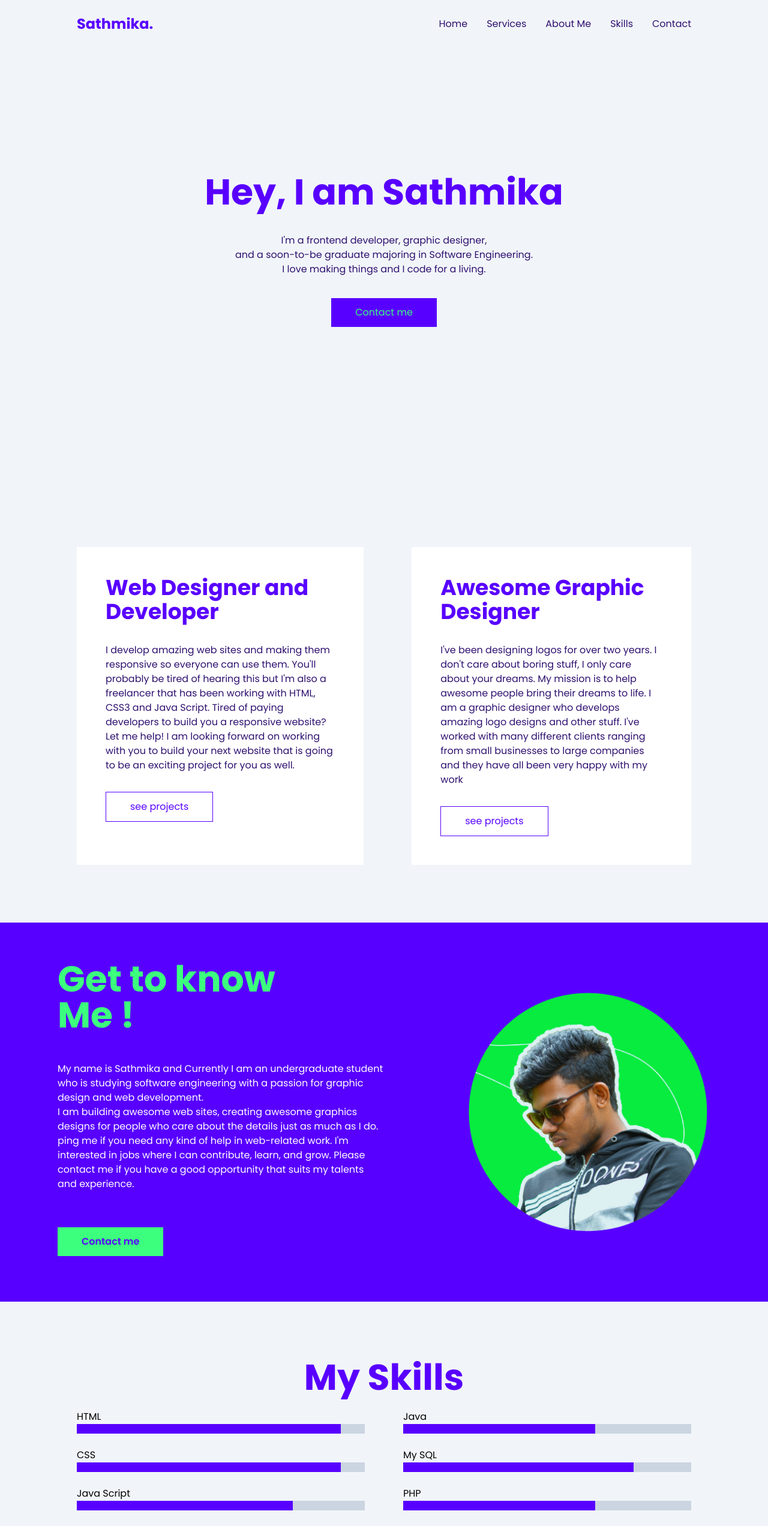
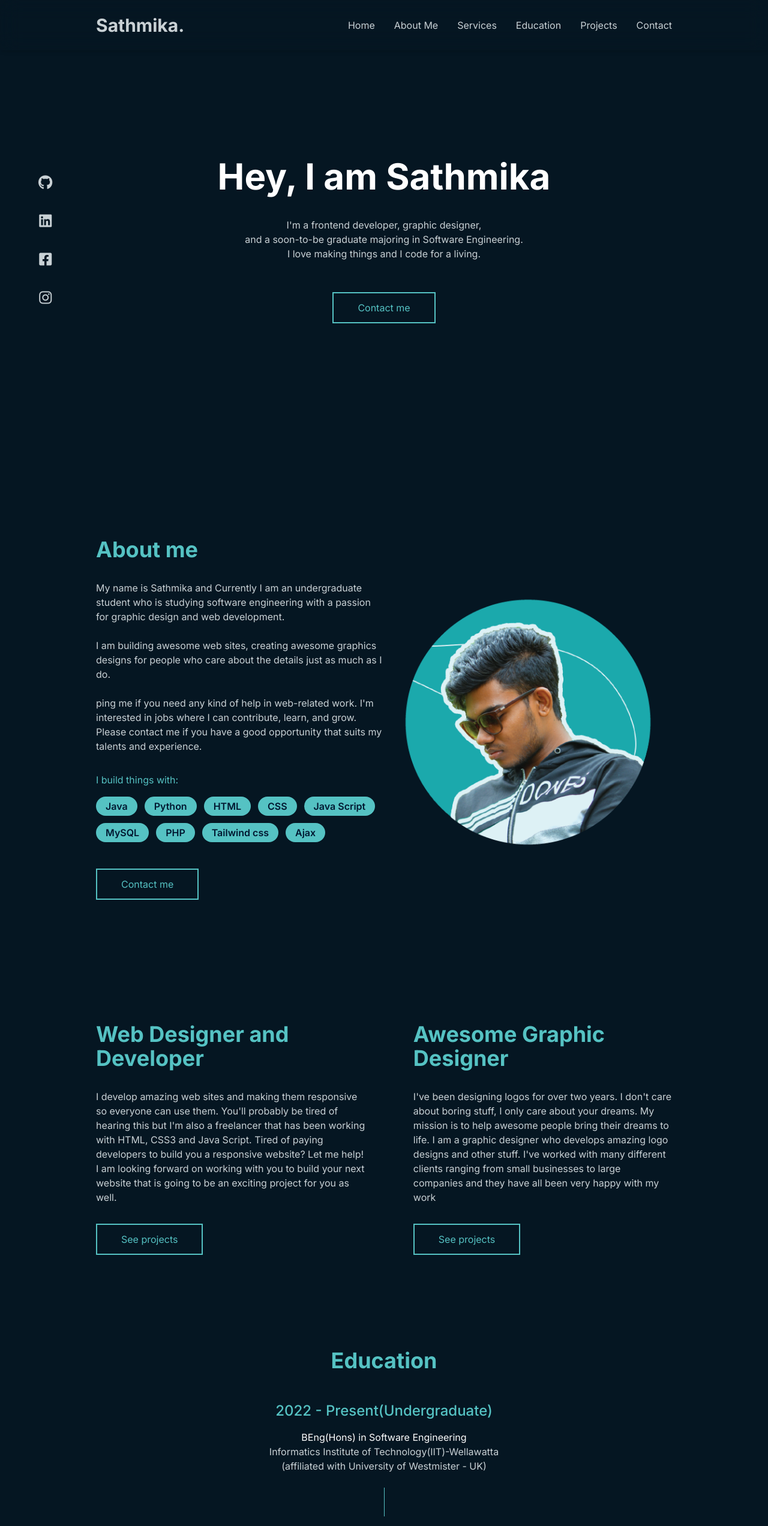
Before and after one commit to Sathmikasenadheera01/Sathmika-personal, a website: page index.html in a window 1280 px wide. Shown: the top 2544 px of the page at 60% size. Drawn offline with nearby package versions, Linux system fonts and the light colour scheme; some packages are replaced by stand-ins of ours; a script that the page names is missing.

Commit message:
update colors and add new education section

```diff
--- a/index.html
+++ b/index.html
@@ -5,8 +5,11 @@
     <meta name="viewport" content="width=device-width, initial-scale=1.0" />
     <link href="/dist/output.css" rel="stylesheet" />
 
-    <link rel="preconnect" href="https://fonts.googleapis.com" />
-    <link rel="preconnect" href="https://fonts.gstatic.com" crossorigin />
+    <link rel="shortcut icon" href="favicon.png" type="image/x-icon">
+
+    <!-- font aweosome cdn -->
+    <link rel="stylesheet" href="https://cdnjs.cloudflare.com/ajax/libs/font-awesome/6.2.0/css/all.min.css" integrity="sha512-xh6O/CkQoPOWDdYTDqeRdPCVd1SpvCA9XXcUnZS2FmJNp1coAFzvtCN9BmamE+4aHK8yyUHUSCcJHgXloTyT2A==" crossorigin="anonymous" referrerpolicy="no-referrer" />
+
     <link
       href="https://fonts.googleapis.com/css2?family=Poppins:wght@400;600;700;800&display=swap"
       rel="stylesheet"
@@ -17,203 +20,249 @@
     <!-- title -->
     <title>Sathmika - personal portfolio</title>
   </head>
-  <body class="bg-slate-100 font-main leading-normal">
+
+
+  <body class="bg-dark-blue font-main leading-normal">
     <!-- navbar -->
-    <header class="py-6 px-12 md:px-24 lg:px-32">
-      <nav class="flex justify-between items-center">
-        <h2 class="font-bold text-primary text-xl md:text-2xl">Sathmika.</h2>
-        <ul
-          class="hidden md:flex space-x-8 cursor-pointer text-dark-primary font-medium"
-        >
-          <li>Home</li>
-          <li>Services</li>
-          <li>About Me</li>
-          <li>Skills</li>
-          <li>Contact</li>
+
+    <!-- social icons fixed -->
+    <div class="z-40 hidden md:left-16 2xl:left-32 fixed inset-y-0 md:flex justify-center items-center flex-col gap-10">
+
+      <a href="https://github.com/Sathmikasenadheera01">
+      <i class="fa-brands fa-github fa-xl text-primary-grey hover:scale-125 hover:text-secondary hover:cursor-pointer duration-200"></i>
+      </a>
+
+      <a href="https://www.linkedin.com/in/kulunu-sathmika-6283b620a/">
+        <i class="fa-brands fa-linkedin fa-xl text-primary-grey hover:scale-125 hover:text-secondary hover:cursor-pointer duration-200"></i>
+      </a>
+
+      <a href="https://www.facebook.com/profile.php?id=100007397115830">
+        <i class="fa-brands fa-square-facebook fa-xl text-primary-grey hover:scale-125 hover:text-secondary hover:cursor-pointer duration-200"></i>
+      </a>
+
+      <a href="https://www.instagram.com/_sathmika01._/">
+        <i class="fa-brands fa-instagram fa-xl text-primary-grey hover:scale-125 hover:text-secondary hover:cursor-pointer duration-200"></i>
+      </a>
+
+
+
+    </div>
+
+    <!-- main container -->
+
+  <div class="px-12 md:px-24 lg:px-32 xl:px-40 2xl:px-64">
+    <nav class="flex justify-between items-center shadow-md fixed inset-x-0 px-12 py-6 md:px-24 lg:px-40 2xl:px-64 2xl:py-12 backdrop-blur-lg z-30">
+      <div>
+        <h2 class="font-bold text-primary-grey text-3xl 2xl:text-4xl">Sathmika.</h2>
+      </div>
+      <div class="hidden md:block">
+        <ul class=" flex gap-8 text-primary-grey 2xl:text-2xl">
+          <li class="hover:scale-110 hover:text-dark-primary duration-200 ease-in-out"><a href="">Home</a></li>
+          <li class="hover:scale-110 hover:text-dark-primary duration-200 ease-in-out"><a href="#aboutme">About Me</a></li>
+          <li class="hover:scale-110 hover:text-dark-primary duration-200 ease-in-out"><a href="#services">Services</a></li>
+          <li class="hover:scale-110 hover:text-dark-primary duration-200 ease-in-out"><a href="#education">Education</a></li>
+          <li class="hover:scale-110 hover:text-dark-primary duration-200 ease-in-out"><a href="#projects">Projects</a></li>
+          <li class="hover:scale-110 hover:text-dark-primary duration-200 ease-in-out"><a href="#contact">Contact</a></li>
         </ul>
-        <!-- icon -->
-        <svg
-          xmlns="http://www.w3.org/2000/svg"
-          class="h-6 w-6 md:hidden"
-          viewBox="0 0 20 20"
-          fill="currentColor"
-        >
-          <path
-            fill-rule="evenodd"
-            d="M3 5a1 1 0 011-1h12a1 1 0 110 2H4a1 1 0 01-1-1zM3 10a1 1 0 011-1h12a1 1 0 110 2H4a1 1 0 01-1-1zM9 15a1 1 0 011-1h6a1 1 0 110 2h-6a1 1 0 01-1-1z"
-            clip-rule="evenodd"
-          />
-        </svg>
-      </nav>
-    </header>
+      </div>
+      <div class="md:hidden">
+        <i class="fa-solid fa-bars fa-2xl text-white"></i>
+      </div>
+
+    </nav>
+
+    <!-- <div class="flex justify-center items-start text-center z-40 py-16 absolute top-24 w-full mx-auto left-0 bg-dark-blue h-full">
+      <ul class="flex gap-8 flex-col text-primary-grey 2xl:text-2xl">
+        <li class="hover:scale-110 hover:text-dark-primary duration-200 ease-in-out text-xl"><a href="">Home</a></li>
+        <li class="hover:scale-110 hover:text-dark-primary duration-200 ease-in-out text-xl"><a href="#aboutme">About Me</a></li>
+        <li class="hover:scale-110 hover:text-dark-primary duration-200 ease-in-out text-xl"><a href="#services">Services</a></li>
+        <li class="hover:scale-110 hover:text-dark-primary duration-200 ease-in-out text-xl"><a href="#education">Education</a></li>
+        <li class="hover:scale-110 hover:text-dark-primary duration-200 ease-in-out text-xl"><a href="#projects">Projects</a></li>
+        <li class="hover:scale-110 hover:text-dark-primary duration-200 ease-in-out text-xl"><a href="#contact">Contact</a></li>
+      </ul>
+    </div> -->
 
     <!-- main section -->
     <section
-      class="flex flex-col gap-6 justify-center h-screen items-center text-center px-12 -mt-16 md:px-24 lg:px-32"
+      class="flex flex-col gap-6 mb-12 lg:mb-24 justify-center  items-center h-screen text-center"
       data-aos="fade-up"
     >
       <h1
-        class="font-bold text-primary text-6xl leading-[4.5rem] md:leading-normal"
+        class="font-bold text-white text-6xl 2xl:text-8xl leading-[4.5rem] md:leading-normal"
       >
         Hey, I am Sathmika
       </h1>
-      <p class="text-dark-primary">
+      <p class="text-primary-grey 2xl:text-2xl mb-4">
         I'm a frontend developer, graphic designer, <br />
         and a soon-to-be graduate majoring in Software Engineering. <br />
         I love making things and I code for a living.
       </p>
-      <button class="bg-primary text-secondary py-3 px-10 my-3 hover:scale-110 duration-200">
+      <button class="2xl:text-2xl 2xl:py-6 2xl:px-16 2xl:my-6 bg-transparent text-secondary py-3 px-10 my-3 hover:scale-110 duration-200 border-2 border-secondary">
         <a href="#contact">Contact me</a>
       </button>
     </section>
 
-    <!-- services section -->
-    <div
-      class="flex flex-col lg:flex-row text-center lg:text-left my-24 gap-20 px-12 md:px-24 lg:px-32"
-    >
-      <div class="bg-white p-12" data-aos="fade-up">
-        <h1 class="font-bold text-primary text-4xl">
-          Web Designer and Developer
-        </h1>
-        <p class="my-8 text-dark-primary">
-          I develop amazing web sites and making them responsive so everyone can
-          use them. You'll probably be tired of hearing this but I'm also a
-          freelancer that has been working with HTML, CSS3 and Java Script.
-          Tired of paying developers to build you a responsive website? Let me
-          help! I am looking forward on working with you to build your next
-          website that is going to be an exciting project for you as well.
-        </p>
-        <button
-          class="bg-transparent border-primary border-solid border py-3 px-10 text-primary hover:scale-110 duration-200"
-        >
-          see projects
-        </button>
-      </div>
 
-      <div class="bg-white p-12" data-aos="fade-up">
-        <h1 class="font-bold text-primary text-4xl">
-          Awesome Graphic Designer
-        </h1>
-        <p class="my-8 text-dark-primary">
-          I've been designing logos for over two years. I don't care about
-          boring stuff, I only care about your dreams. My mission is to help
-          awesome people bring their dreams to life. I am a graphic designer who
-          develops amazing logo designs and other stuff. I've worked with many
-          different clients ranging from small businesses to large companies and
-          they have all been very happy with my work
-        </p>
-        <button
-          class="bg-transparent border-primary border-solid border py-3 px-10 text-primary hover:scale-110 duration-200"
-        >
-          see projects
-        </button>
-      </div>
-    </div>
 
     <!-- about me -->
-    <div class="flex flex-col lg:flex-row items-center justify-between px-12 lg:px-24 py-12 lg:py-16 bg-primary text-center lg:text-left">
-      <div class="lg:w-1/2">
-        <h1 class="text-secondary text-5xl md:text-6xl font-bold" data-aos="fade-up">Get to know <br> Me !</h1>
-        <p class="text-white my-12 font-normal" data-aos="fade-up">
+    <div class="mb-12 lg:mb-48">
+    <div class="flex flex-col lg:flex-row items-center justify-between text-center lg:text-left">
+      <div class="flex-1">
+        <p class="text-secondary text-4xl 2xl:text-5xl font-bold" data-aos="fade-up" id="aboutme">About me</p>
+        <p class="text-primary-grey my-8 font-normal 2xl:text-2xl" data-aos="fade-up">
           My name is Sathmika and Currently I am an undergraduate student who is
           studying software engineering with a passion for graphic design and
-          web development. <br> I am building awesome web sites, creating awesome
+          web development. <br> <br> I am building awesome web sites, creating awesome
           graphics designs for people who care about the details just as much as
-          I do. <br> ping me if you need any kind of help in web-related work. I'm
+          I do. <br> <br> ping me if you need any kind of help in web-related work. I'm
           interested in jobs where I can contribute, learn, and grow. Please
           contact me if you have a good opportunity that suits my talents and
           experience.
         </p>
-        <button class="bg-secondary text-primary py-3 px-10 my-3 font-semibold" data-aos="fade-up">
-            <a href="#contact">Contact me</a>
-        </button>
-      </div>
-      <div class="lg:w-1/2 hidden lg:block">
-        <img src="propic-01.png" alt="" class="w-3/4 float-right">
-      </div>
-    </div>
+        <p class="text-secondary mb-4 font-normal 2xl:text-2xl">I build things with:</p>
+        <div class="flex gap-3 justify-center md:justify-start flex-wrap mb-8">
 
-    <!-- skills -->
-    <div class="px-12 md:px-24 lg:px-32 py-12 lg:py-24">
-        <h1 class="text-primary text-5xl md:text-6xl font-bold text-center" data-aos="fade-up">My Skills</h1>
-        <div class="flex flex-col md:flex-row md:gap-16 " data-aos="fade-up">
-
-            <div class="basis-1/2">
-                <p class="mt-6">HTML</p>
-                <div class="bg-slate-300 h-4 relative -z-10 w-full">
-                    <div class="w-11/12 absolute bg-primary h-4 z-10"></div>
-                </div>
-
-                <p class="mt-6">CSS</p>
-                <div class="bg-slate-300 h-4 relative -z-10 w-full">
-                    <div class="w-11/12 absolute bg-primary h-4 z-10"></div>
-                </div>
-
-                <p class="mt-6">Java Script</p>
-                <div class="bg-slate-300 h-4 relative -z-10 w-full">
-                    <div class="w-3/4 absolute bg-primary h-4 z-10"></div>
-                </div>
-
-                <p class="mt-6">Python</p>
-                <div class="bg-slate-300 h-4 relative -z-10 w-full">
-                    <div class="w-3/4 absolute bg-primary h-4 z-10"></div>
-                </div>
-
-            </div>
-
-            <div class="basis-1/2">
-                <p class="mt-6">Java</p>
-                <div class="bg-slate-300 h-4 relative -z-10 w-full">
-                    <div class="w-4/6 absolute bg-primary h-4 z-10"></div>
-                </div>
-
-                <p class="mt-6">My SQL</p>
-                <div class="bg-slate-300 h-4 relative -z-10 w-full">
-                    <div class="w-4/5 absolute bg-primary h-4 z-10"></div>
-                </div>
-
-                <p class="mt-6">PHP</p>
-                <div class="bg-slate-300 h-4 relative -z-10 w-full">
-                    <div class="w-2/3 absolute bg-primary h-4 z-10"></div>
-                </div>
-
-                <p class="mt-6">Graphic Design</p>
-                <div class="bg-slate-300 h-4 relative -z-10 w-full">
-                    <div class="w-11/12 absolute bg-primary h-4 z-10"></div>
-                </div>
-            </div>
+          <p class="py-1 px-4 rounded-full font-semibold bg-secondary text-primary w-fit">Java</p>
+          <p class="py-1 px-4 rounded-full font-semibold bg-secondary text-primary w-fit">Python</p>
+          <p class="py-1 px-4 rounded-full font-semibold bg-secondary text-primary w-fit">HTML</p>
+          <p class="py-1 px-4 rounded-full font-semibold bg-secondary text-primary w-fit">CSS</p>
+          <p class="py-1 px-4 rounded-full font-semibold bg-secondary text-primary w-fit">Java Script</p>
+          <p class="py-1 px-4 rounded-full font-semibold bg-secondary text-primary w-fit">MySQL</p>
+          <p class="py-1 px-4 rounded-full font-semibold bg-secondary text-primary w-fit">PHP</p>
+          <p class="py-1 px-4 rounded-full font-semibold bg-secondary text-primary w-fit">Tailwind css</p>
+          <p class="py-1 px-4 rounded-full font-semibold bg-secondary text-primary w-fit">Ajax</p>
 
         </div>
 
+        <button class="2xl:text-2xl 2xl:py-6 2xl:px-16 2xl:my-6 bg-transparent text-secondary py-3 px-10 my-3 hover:scale-110 duration-200 border-2 border-secondary">
+          <a href="#contact">Contact me</a>
+        </button>
+      </div>
+      <div class="hidden lg:block flex-1">
+        <img src="myimage2-04.png" class="ml-auto 2xl:w-full 2xl:h-full" alt="">
+      </div>
+    </div>
+  </div>
+
+
+    <!-- services section -->
+    <div class="flex flex-col lg:flex-row text-center lg:text-left my-24 gap-20 mb-12 lg:mb-24">
+
+      <div class="flex flex-col items-center md:items-start" data-aos="fade-up">
+          <h1 class="font-bold text-secondary text-4xl 2xl:text-5xl" id="services">
+            Web Designer and Developer
+          </h1>
+          <p class="my-8 text-primary-grey 2xl:text-2xl">
+            I develop amazing web sites and making them responsive so everyone can
+            use them. You'll probably be tired of hearing this but I'm also a
+            freelancer that has been working with HTML, CSS3 and Java Script.
+            Tired of paying developers to build you a responsive website? Let me
+            help! I am looking forward on working with you to build your next
+            website that is going to be an exciting project for you as well.
+          </p>
+          <button class="mt-auto 2xl:text-2xl 2xl:py-6 2xl:px-16 2xl:my-6 bg-transparent text-secondary py-3 px-10 my-3 hover:scale-110 duration-200 border-2 border-secondary">
+            <a href="#">See projects</a>
+          </button>
+      </div>
+
+      <div class="flex flex-col items-center md:items-start " data-aos="fade-up">
+          <h1 class="font-bold text-secondary text-4xl 2xl:text-5xl">
+            Awesome Graphic Designer
+          </h1>
+          <p class="my-8 text-primary-grey 2xl:text-2xl">
+            I've been designing logos for over two years. I don't care about
+            boring stuff, I only care about your dreams. My mission is to help
+            awesome people bring their dreams to life. I am a graphic designer who
+            develops amazing logo designs and other stuff. I've worked with many
+            different clients ranging from small businesses to large companies and
+            they have all been very happy with my work
+          </p>
+          <button class="mt-auto 2xl:text-2xl 2xl:py-6 2xl:px-16 2xl:my-6 bg-transparent text-secondary py-3 px-10 my-3 hover:scale-110 duration-200 border-2 border-secondary">
+          <a href="#">See projects</a>
+        </button>
     </div>
 
+    </div>
+
+    <!-- journey -->
+
+  <div class="mb-12 lg:mb-24 text-center" id="education">
+    <div class="flex justify-center items-center text-center">
+      <div>
+        <p class="text-secondary text-4xl 2xl:text-5xl font-bold my-12" data-aos="fade-up">Education</p>
+
+        <h3 class="font-medium text-secondary text-2xl mb-4" data-aos="fade-up">2022 - Present(Undergraduate)</h3>
+        <p class=" text-white" data-aos="fade-up">BEng(Hons) in Software Engineering</p>
+        <p class=" text-primary-grey" data-aos="fade-up">Informatics Institute of Technology(IIT)-Wellawatta <br> (affiliated with University of Westmister - UK)</p>
+
+        <div class="h-12 w-[1px] mx-auto bg-secondary my-6" data-aos="fade-up"></div>
+
+        <h3 class="font-medium text-secondary text-2xl mb-4" data-aos="fade-up">2020</h3>
+        <p class=" text-white" data-aos="fade-up">GCE Advanced Level - Physical Science stream</p>
+        <p class=" text-primary-grey" data-aos="fade-up">Thurstan College - Colombo</p>
+
+        <div class="h-12 w-[1px] mx-auto bg-secondary my-6" data-aos="fade-up"></div>
+
+        <h3 class="font-medium text-secondary text-2xl mb-4" data-aos="fade-up">2017</h3>
+        <p class=" text-white" data-aos="fade-up">GCE Ordinary Level</p>
+        <p class=" text-primary-grey" data-aos="fade-up">Thurstan College</p>
+      </div>
+    </div>
+  </div>
+
+  <!-- projects -->
+  <p class="text-secondary text-4xl 2xl:text-5xl font-bold my-12 md:mt-24" data-aos="fade-up" id="projects">Projects</p>
+  <div class="flex flex-col md:flex-row justify-between items-center gap-12">
+    <div class="flex-1">
+      <img src="starbucks-clone.PNG" class="drop-shadow-md" alt="" data-aos="fade-up">
+    </div>
+    <div class="flex-1 text-center md:text-left">
+      <h3 class="text-secondary text-2xl font-bold" data-aos="fade-up">Starbucks Clone</h3>
+      <p class="text-primary-grey " data-aos="fade-up">Front end development</p>
+
+      <p class="text-secondary mb-4 font-normal 2xl:text-2xl my-6" data-aos="fade-up">Built with:</p>
+        <div class="flex gap-3 justify-center md:justify-start flex-wrap mb-8">
+
+          <p class="py-1 px-4 rounded-full font-semibold bg-secondary text-primary w-fit text-sm" data-aos="fade-up">HTML</p>
+          <p class="py-1 px-4 rounded-full font-semibold bg-secondary text-primary w-fit text-sm" data-aos="fade-up">CSS</p>
+          <p class="py-1 px-4 rounded-full font-semibold bg-secondary text-primary w-fit text-sm" data-aos="fade-up">Java Script</p>
+          <p class="py-1 px-4 rounded-full font-semibold bg-secondary text-primary w-fit text-sm" data-aos="fade-up">Tailwind css</p>
+
+        </div>
+
+      <button class="mt-6 2xl:text-2xl 2xl:py-6 2xl:px-16 2xl:my-6 bg-transparent text-secondary py-3 px-10 my-3 hover:scale-110 duration-200 border-2 border-secondary" data-aos="fade-up">
+        <a href="#">See live website</a>
+      </button>
+
+    </div>
+  </div>
+
+
     <!-- contact form -->
-    <div class="px-12 md:px-24 lg:px-32 py-12 lg:py-24 text-center" id="contact">
-      <h1 class="text-primary font-bold text-5xl mb-2" data-aos="fade-up">Send Me a Message</h1>
-      <p class="text-slate-500 font-medium text-base mb-8" data-aos="fade-up">Let me worry about your Website or the Logo design</p>
+    <div class="py-12 lg:py-24 text-center" id="contact">
+      <h1 class="font-bold text-secondary text-4xl 2xl:text-5xl mb-12" data-aos="fade-up">Let's talk about your next projet</h1>
 
       <div class="md:px-8 lg:px-32" data-aos="fade-up">
         <div class="flex flex-col md:flex-row md:gap-12 gap-6 justify-center items-center">
-          <input type="text" class="w-full md:basis-1/2 h-12 bg-slate-300 pl-4 outline-none" placeholder="Enter your Name" id="name">
-          <input type="text" class="w-full md:basis-1/2 h-12 bg-slate-300 pl-4 outline-none" placeholder="Enter your phone Number" id="phone">
+          <input type="text" class="w-full md:basis-1/2 h-12 bg-transparent border border-secondary pl-4 outline-none text-white font-light" placeholder="Enter your Name" id="name">
+          <input type="text" class="w-full md:basis-1/2 h-12 bg-transparent border border-secondary pl-4 outline-none text-white font-light" placeholder="Enter your phone Number" id="phone">
         </div>
-        <input type="text" class="w-full md:basis-1/2 h-12 bg-slate-300 pl-4 mt-6 outline-none" placeholder="Enter your Email" id="email">
-        <textarea name="" id="" cols="30" rows="10" class="w-full md:basis-1/2 bg-slate-300 pl-4 mt-6 resize-none outline-none pt-2" placeholder="Message" id="message"></textarea>
+        <input type="text" class="w-full md:basis-1/2 h-12 bg-transparent border border-secondary pl-4 mt-6 outline-none text-white font-light" placeholder="Enter your Email" id="email">
+        <textarea name="" id="" cols="30" rows="10" class="w-full md:basis-1/2 bg-transparent border border-secondary pl-4 mt-6 resize-none outline-none pt-2 text-white font-light" placeholder="Message" id="message"></textarea>
       </div>
-      <button class="text-secondary bg-primary py-3 px-10 my-3 font-medium mx-auto mt-6" data-aos="fade-up" onclick="sendMessage();">
-        Send Message
+      <button class="mt-8 2xl:text-2xl 2xl:py-6 2xl:px-16 2xl:my-6 bg-secondary font-medium text-primary py-3 px-10 my-3 hover:scale-110 duration-200 border-2 border-secondary">
+        <a href="#">Send Message</a>
       </button>
     </div>
+  </div>
 
 
-
-    <footer class="text-center bg-dark-primary text-white">
-        <p>
-            sathmika @ 2022
-        </p>
+    <footer class="text-center bg-dark-primary mt-32 mb-12">
+      <p class="font-light text-primary-grey text-sm">Designed and Developed by Kulunu Sathmika</p>
+      <p class="font-light text-slate-400 text-sm">kulunusathmika69@gmail.com</p>
     </footer>
 
-    <script src="sweetalert2.all.min.js"></script>
+
     <script src="script.js"></script>
     <script src="https://unpkg.com/aos@2.3.1/dist/aos.js"></script>
     <script>
--- a/input.css
+++ b/input.css
@@ -1,3 +1,5 @@
+@import url('https://fonts.googleapis.com/css2?family=Inter:wght@100;200;300;400;500;600;700;800;900&display=swap');
+
 @tailwind base;
 @tailwind components;
 @tailwind utilities;
```
Also changed, not shown: tailwind.config.js (+5 -4 lines), Artboard 4-80.jpg (added), Artboard 5-80.jpg (added), Artboard 8-80.jpg (added), dist/output.css, myimage.png (added), myimage2-04.png (added), starbucks-clone.PNG (added), 1 other file.
